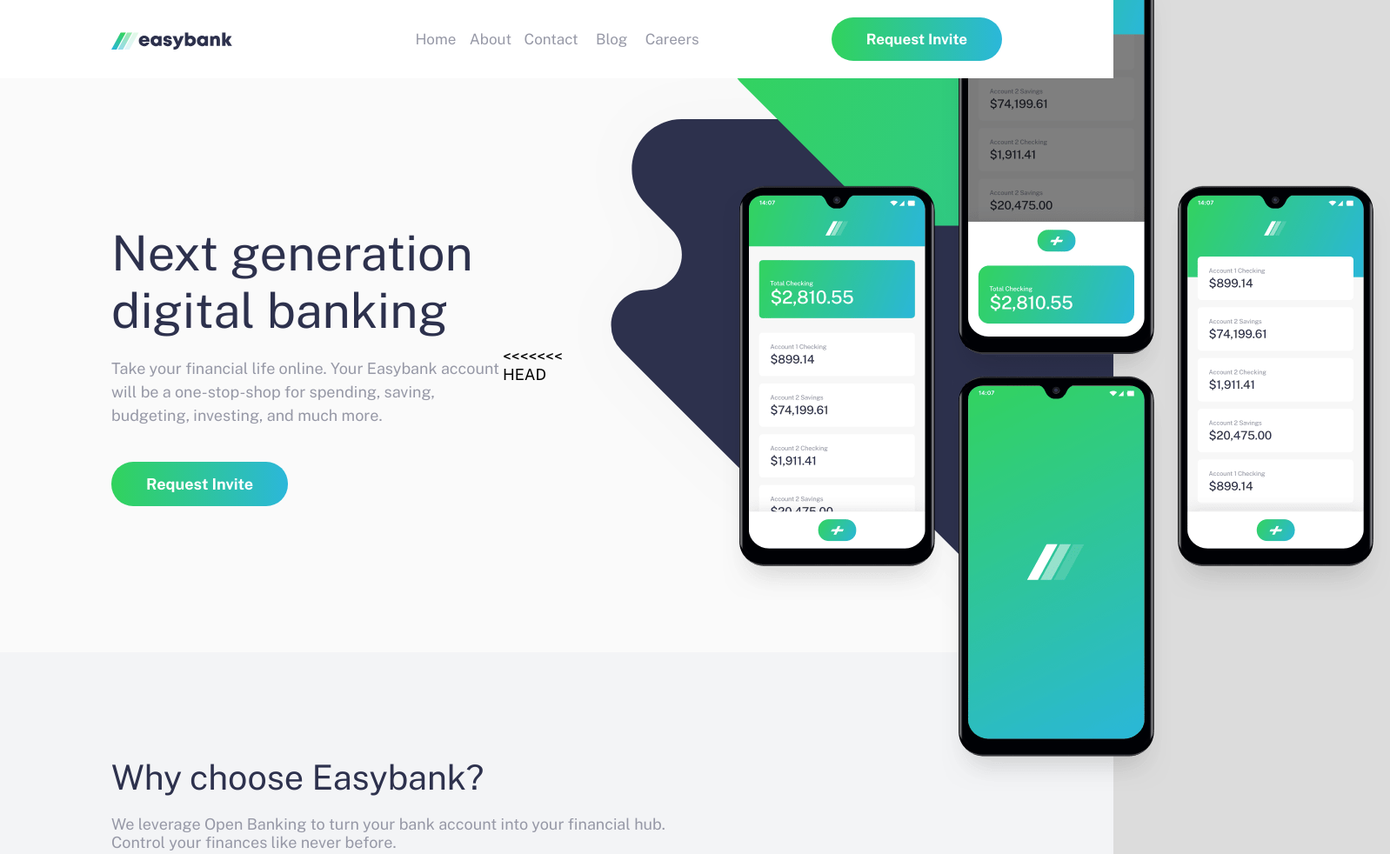
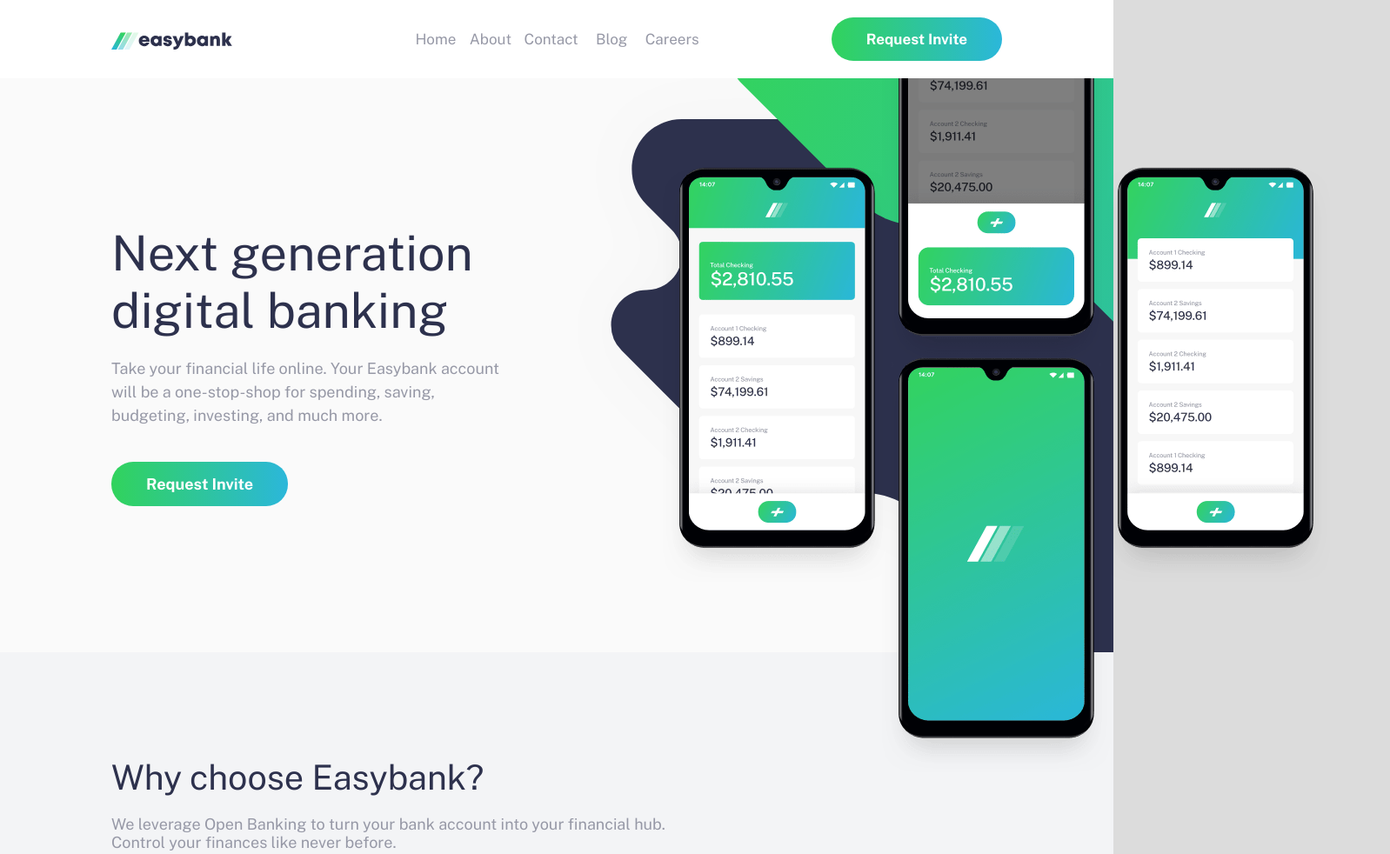
Before and after one commit to anetakotas/easybank-landing-page, a plain HTML site: page index.html in a window 1280 px wide. Shown: the top 982 px of the page at 87% size, 1598 px wide, since content can reach past the window. Drawn offline with nearby package versions, Linux system fonts and the light colour scheme.

Commit message:
Update index.html

```diff
--- a/index.html
+++ b/index.html
@@ -37,11 +37,8 @@
 
       <a href="#" class="button">Request Invite</a>
     </div>
-<<<<<<< HEAD
     <div class="mockups-wrap">
-=======
     <div>
->>>>>>> 49d340243da66b0a0f45335a6421ee23dd974df9
       <img src="/images/image-mockups.png" alt="background image">
     </div>
 
```
